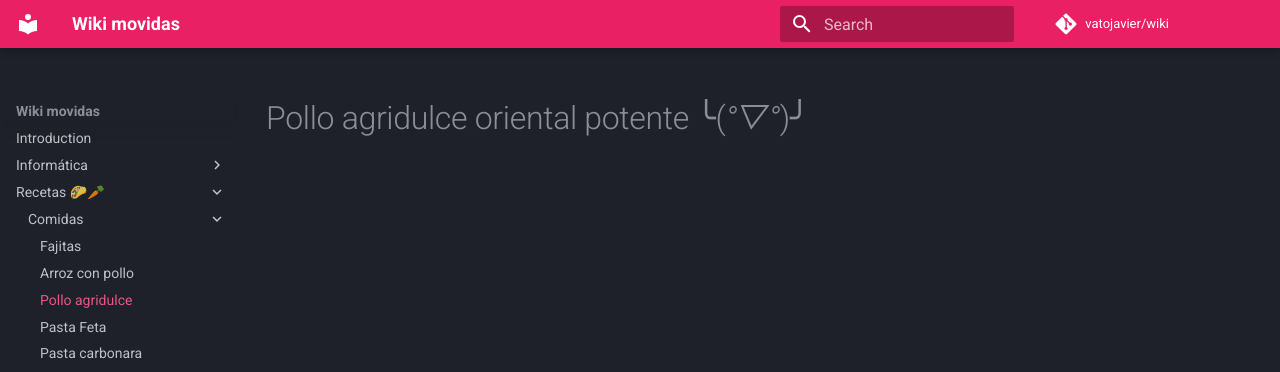
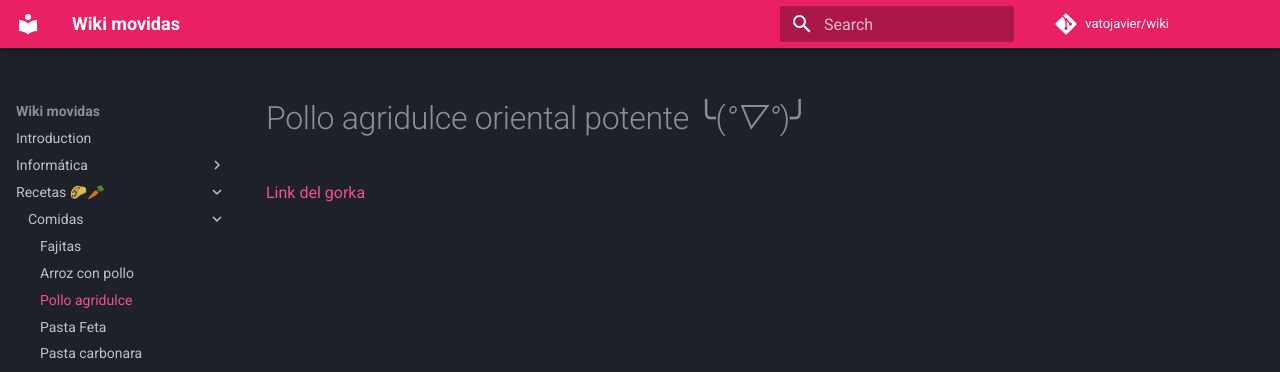
Before and after one commit to vatojavier/wiki, an MkDocs documentation site: the page built from docs/a_zampar/comidas/pollo_agridulce.md, in a window 1280 px wide. Shown: the top 372 px of the page. Built offline with MkDocs 1.6.1 and Material for MkDocs 9.7.7, drawn with Linux system fonts in a browser that asks for light colours; comment, search, counter and statistics services are not loaded.

Commit message:
Update pollo_agridulce.md

```diff
--- a/docs/a_zampar/comidas/pollo_agridulce.md
+++ b/docs/a_zampar/comidas/pollo_agridulce.md
@@ -1 +1,3 @@
 # Pollo agridulce oriental potente ╰(*°▽°*)╯
+
+[Link del gorka](https://www.youtube.com/watch?v=CZmDVL_q91s&ab_channel=%C2%A1QueVivaLaCocina%21)
```
